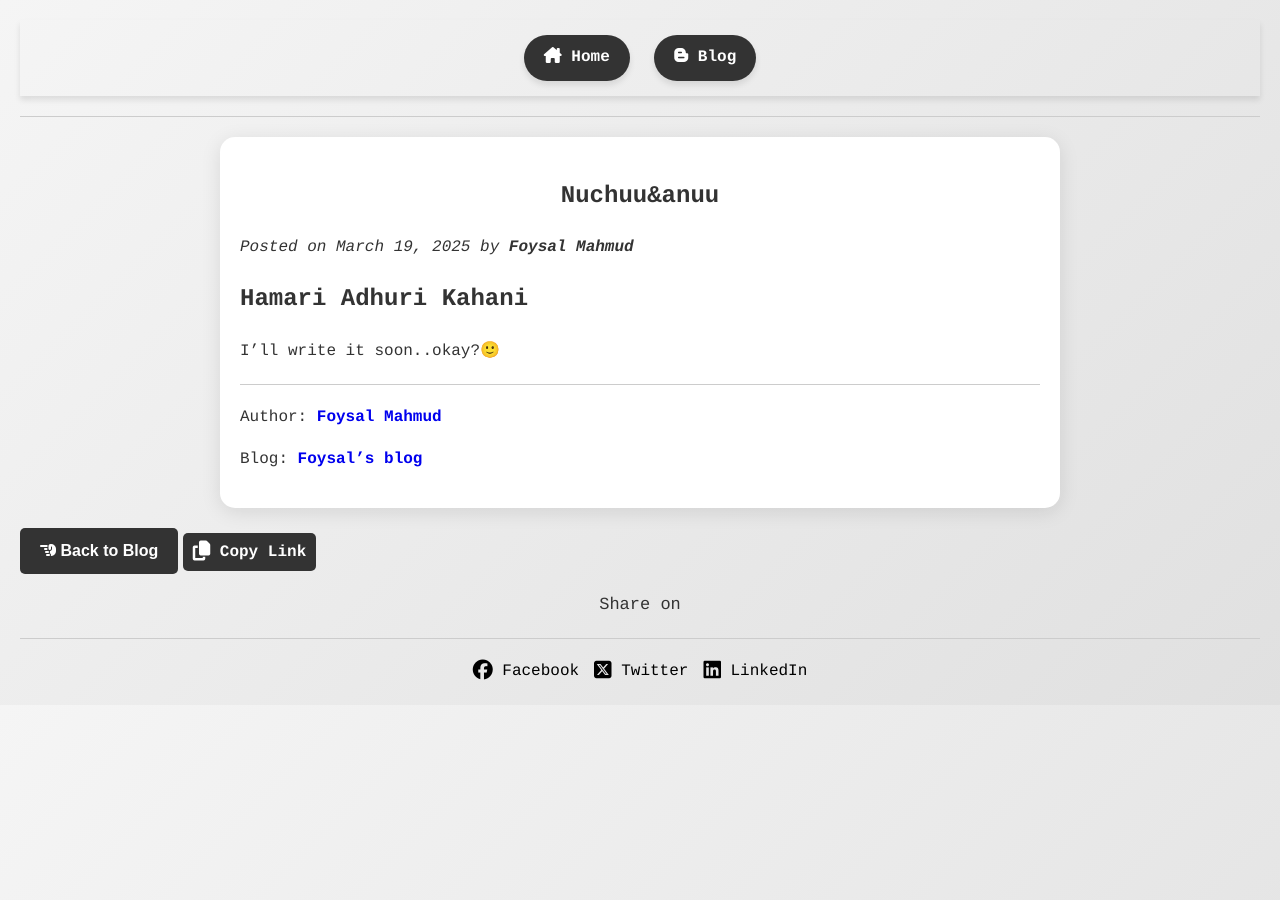
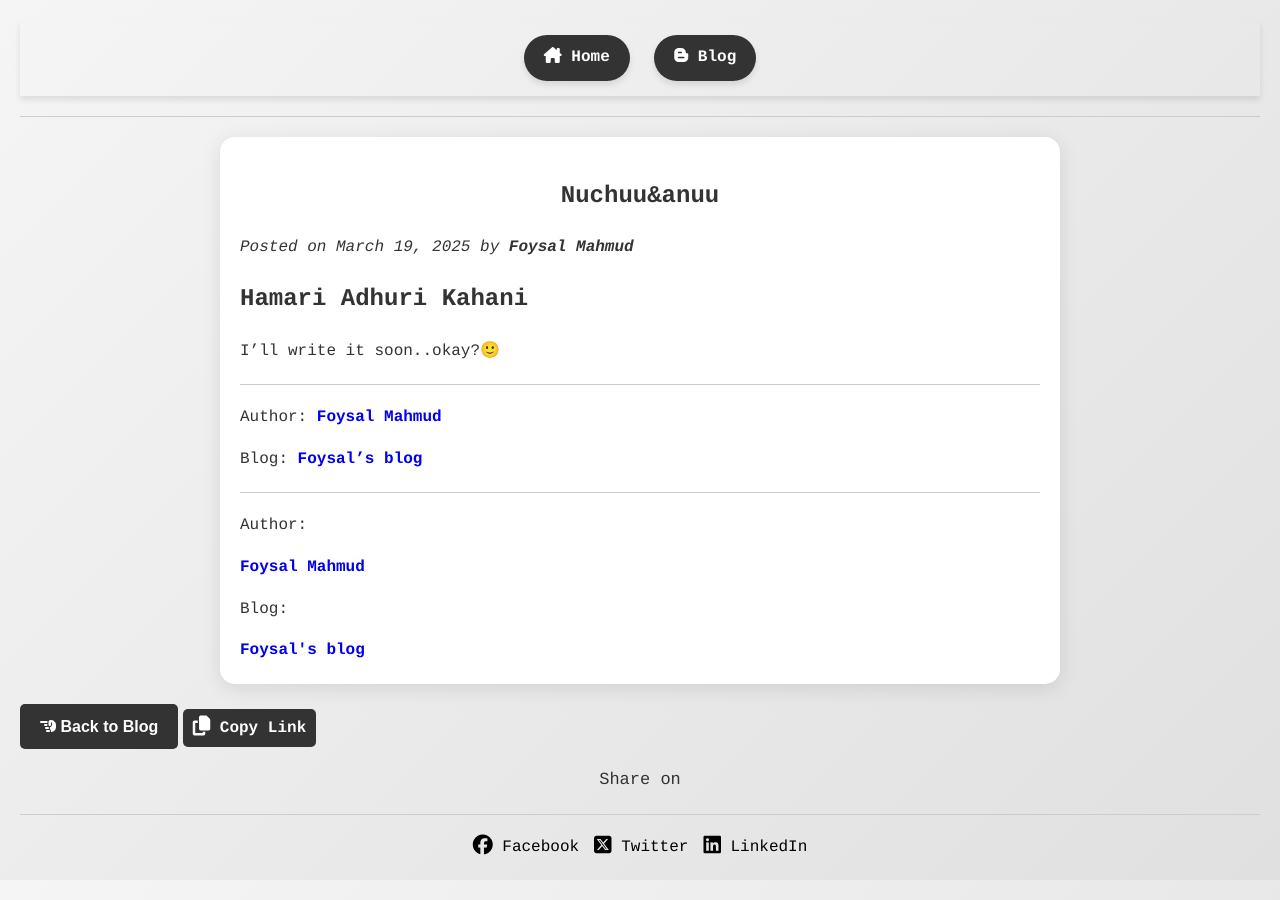
Before and after one commit to foysal1627/foysal1627.github.io, a Jekyll site: the page built from _posts/2025-03-19-Nuchuu&Anuu.md, in a window 1280 px wide. Built offline with Jekyll 4.4.1, drawn with Linux system fonts in a browser that asks for light colours; our own code applies the rules of GitHub Pages for plain Markdown files.

Commit message:
Update post.html

```diff
--- a/_layouts/post.html
+++ b/_layouts/post.html
@@ -6,6 +6,9 @@
     <h2 style="text-align: center">{{ page.title }}</h2>
     <p><i>Posted on {{ page.date | date: "%B %d, %Y" }} by <b>Foysal Mahmud</b></i></p>
     <div>{{ content }}</div>
+    <hr>
+    <p>Author:</p> <a style="font-family: courier; text-decoration: none" href="https://www.facebook.com/newfbaccount369" target="_blank"><b>Foysal Mahmud</b></a>
+    <p>Blog:</p> <a style="font-family: courier; text-decoration: none" href="https://foysal1627.github.io/blog.html" target="_blank"><b>Foysal's blog</b></a>
 </article>
 
 <a href="/blog.html" class="button"><i class="fa-solid fa-hand-point-left"></i> <b>Back to Blog</b></a>
```
